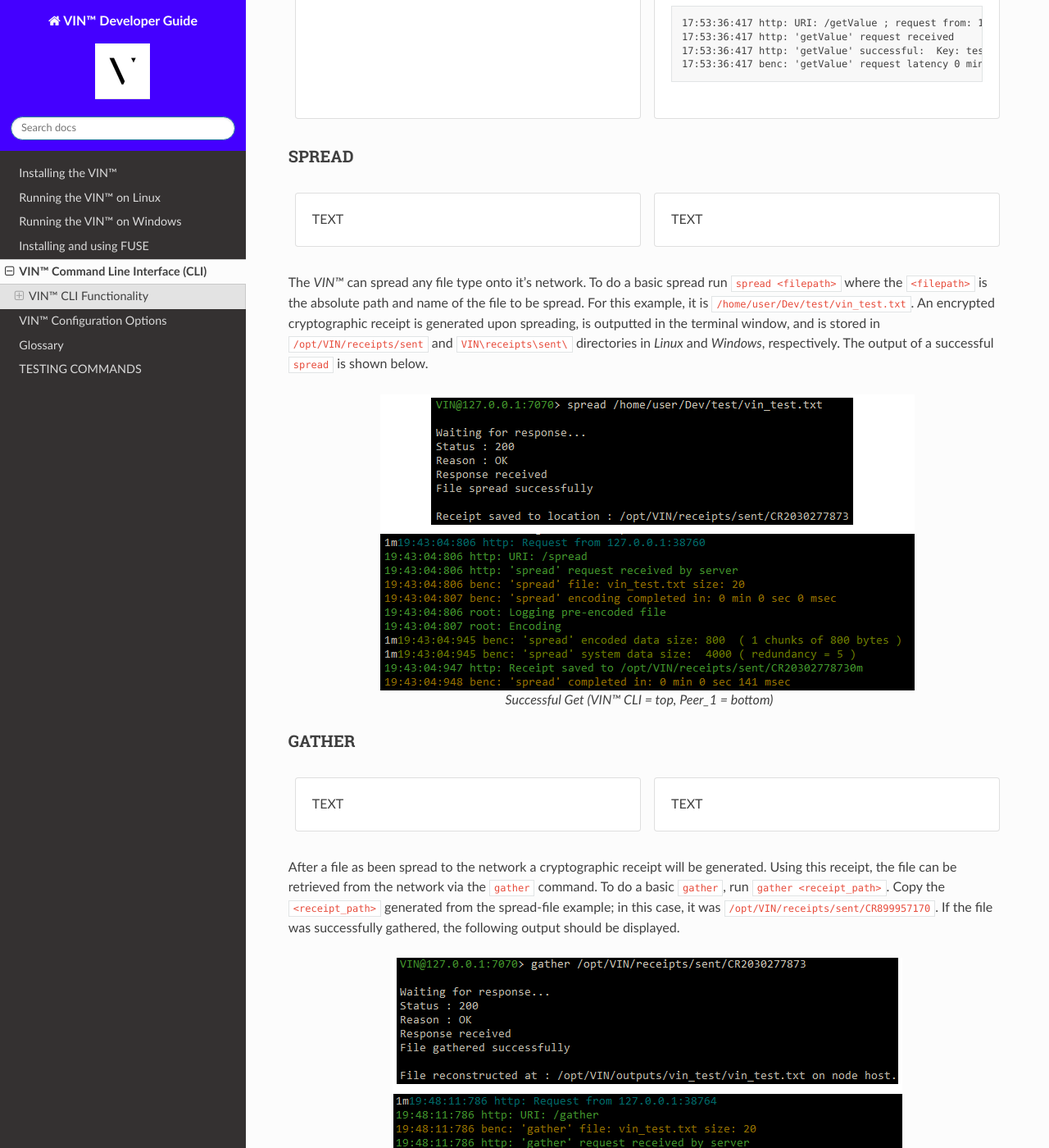
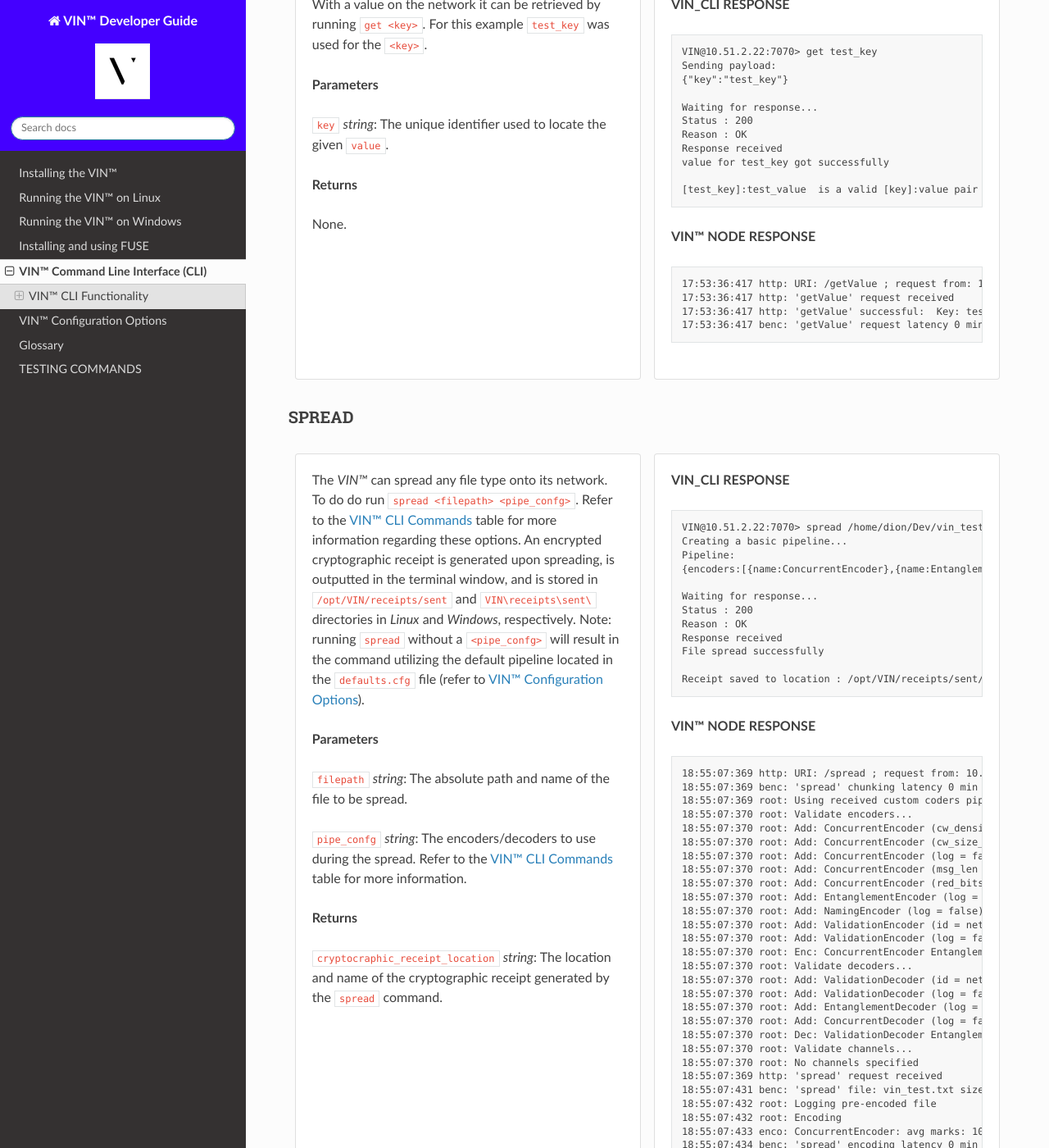
Before and after one commit to Market-Insight-Solutions-LLC/vin-developer-guide, a Sphinx documentation site: the page built from docs/source/vin_cli.rst, in a window 1280 px wide and 1400 px high, scrolled down 5517 px. Shown: the whole window at 82% size. Built offline with Sphinx 7.4.7 and the Read the Docs theme 2.0.0, drawn with Linux system fonts in a browser that asks for light colours; some of the changed text lies outside the part shown.

Commit message:
Updating VIN CLI docs with panel format

```diff
--- a/docs/source/vin_cli.rst
+++ b/docs/source/vin_cli.rst
@@ -84,7 +84,9 @@
 VIN™ CLI Functionality
 =======================
 
-The following instructions assume that a two *VIN™* nodes and one bootstrap node have been instantiated and that one instance of the *VIN™ CLI* is running. For more information on how to get these set up, refer to :ref:`running-the-vin-linux` (or :ref:`running-the-vin-windows`).
+The following instructions assume that a two *VIN™* nodes and one bootstrap node have been instantiated and that one instance of the *VIN™ CLI* is running. For more information on how to set these up, refer to :ref:`running-the-vin-linux` (or :ref:`running-the-vin-windows`).
+
+Note: the following *VIN™ CLI* descriptions were gathered from a *Linux* operating system. However, other operating systems will have the same outputs unless otherwise noted.
 
 
 HELP
@@ -216,15 +220,23 @@
               Shutdown connected node.
 
 
-
-
 EXIT
 -----
 
 .. panels::
     :card: none
 
+    **Description**
+
     Quits the current session of the *VIN™ CLI*.
+
+    **Parameters**
+
+    None.
+
+    **Returns**
+
+    None.
 
     ---
 
@@ -242,7 +254,17 @@
 .. panels::
     :card: none
 
+    **Description**
+
     Pings the connected node to check its status. The connected node responds with a "Server pong!" message if successful.
+
+    **Parameters**
+
+    None.
+
+    **Returns**
+
+    None.
 
     ---
 
@@ -302,8 +327,6 @@
       17:47:30:360 http: 'putValue' request received
       17:47:30:360 http: 'putValue' successful:  Key: test_key ; Value: test_value
       17:47:30:360 benc: 'putValue' request latency 0 min 0 sec 0 msec
-
-
 
 
 GET
@@ -350,32 +373,82 @@
       17:53:36:417 benc: 'getValue' request latency 0 min 0 sec 0 msec
 
 
-
-
-
-
-
 SPREAD
 ---------
 
 .. panels::
     :card: none
 
-    TEXT
+    The *VIN™* can spread any file type onto its network. To do do run ``spread <filepath> <pipe_confg>``. Refer to the :ref:`vincli-commands` table for more information regarding these options. An encrypted cryptographic receipt is generated upon spreading, is outputted in the terminal window, and is stored in ``/opt/VIN/receipts/sent`` and ``VIN\receipts\sent\`` directories in *Linux* and *Windows*, respectively. Note: running ``spread`` without a ``<pipe_confg>`` will result in the command utilizing the default pipeline located in the ``defaults.cfg`` file (refer to :ref:`vin-configuration`).
+
+    **Parameters**
+
+    ``filepath`` *string*: The absolute path and name of the file to be spread.
+
+    ``pipe_confg`` *string*: The encoders/decoders to use during the spread. Refer to the :ref:`vincli-commands` table for more information.
+
+    **Returns**
+
+    ``cryptocraphic_receipt_location`` *string*: The location and name of the cryptographic receipt generated by the ``spread`` command.
 
     ---
 
-    TEXT
+    **VIN_CLI RESPONSE**
 
+    .. code-block:: none
 
-The *VIN™* can spread any file type onto it's network. To do a basic spread run ``spread <filepath>`` where the ``<filepath>`` is the absolute path and name of the file to be spread. For this example, it is ``/home/user/Dev/test/vin_test.txt``. An encrypted cryptographic receipt is generated upon spreading, is outputted in the terminal window, and is stored in ``/opt/VIN/receipts/sent`` and ``VIN\receipts\sent\`` directories in *Linux* and *Windows*, respectively. The output of a successful ``spread`` is shown below.
+      VIN@10.51.2.22:7070> spread /home/dion/Dev/vin_test.txt [coe,ene,nae,vae,vad,end,cod]
+      Creating a basic pipeline...
+      Pipeline:
+      {encoders:[{name:ConcurrentEncoder},{name:EntanglementEncoder},{name:NamingEncoder},{name:ValidationEncoder}],decoders:[{name:ValidationDecoder},{name:EntanglementDecoder},{name:ConcurrentDecoder}],channels:[]}
 
-.. figure:: images/vin_cli/vincli_spread.png
-  :scale: 100
-  :align: center
-  :alt: Successful Spread
+      Waiting for response...
+      Status : 200
+      Reason : OK
+      Response received
+      File spread successfully
 
-  Successful Get (*VIN™ CLI* = top, Peer_1 = bottom)
+      Receipt saved to location : /opt/VIN/receipts/sent/CR1213465839
+
+    **VIN™ NODE RESPONSE**
+
+    .. code-block:: none
+
+      18:55:07:369 http: URI: /spread ; request from: 10.51.2.22:45520
+      18:55:07:369 benc: 'spread' chunking latency 0 min 0 sec 0 msec
+      18:55:07:369 root: Using received custom coders pipeline
+      18:55:07:370 root: Validate encoders...
+      18:55:07:370 root: Add: ConcurrentEncoder (cw_density = 0.33)
+      18:55:07:370 root: Add: ConcurrentEncoder (cw_size_2_pow = 15)
+      18:55:07:370 root: Add: ConcurrentEncoder (log = false)
+      18:55:07:370 root: Add: ConcurrentEncoder (msg_len = 1000)
+      18:55:07:370 root: Add: ConcurrentEncoder (red_bits = 30)
+      18:55:07:370 root: Add: EntanglementEncoder (log = false)
+      18:55:07:370 root: Add: NamingEncoder (log = false)
+      18:55:07:370 root: Add: ValidationEncoder (id = network_data)
+      18:55:07:370 root: Add: ValidationEncoder (log = false)
+      18:55:07:370 root: Enc: ConcurrentEncoder EntanglementEncoder NamingEncoder ValidationEncoder
+      18:55:07:370 root: Validate decoders...
+      18:55:07:370 root: Add: ValidationDecoder (id = network_data)
+      18:55:07:370 root: Add: ValidationDecoder (log = false)
+      18:55:07:370 root: Add: EntanglementDecoder (log = false)
+      18:55:07:370 root: Add: ConcurrentDecoder (log = false)
+      18:55:07:370 root: Dec: ValidationDecoder EntanglementDecoder ConcurrentDecoder
+      18:55:07:370 root: Validate channels...
+      18:55:07:370 root: No channels specified
+      18:55:07:369 http: 'spread' request received
+      18:55:07:431 benc: 'spread' file: vin_test.txt size: 16
+      18:55:07:432 root: Logging pre-encoded file
+      18:55:07:432 root: Encoding
+      18:55:07:433 enco: ConcurrentEncoder: avg marks: 1021
+      18:55:07:434 benc: 'spread' encoding latency 0 min 0 sec 2 msec
+      Job Watchdog (0): Job finished signal received
+      Job Watchdog (0): Tasks (Processing 0, Pending 0)
+      18:55:07:502 benc: 'spread' uploading latency 0 min 0 sec 68 msec
+      18:55:07:503 benc: 'spread' total latency 0 min 0 sec 71 msec
+      18:55:07:503 benc: 'spread' encoded data size: 4096  ( 1 chunks of 4096 bytes )
+      18:55:07:503 benc: 'spread' system data size:  20480 ( redundancy = 5 )
+      18:55:07:540 http: 'spread' receipt saved to: /opt/VIN/receipts/sent/CR1213465839
 
 
 GATHER
@@ -384,22 +457,50 @@
 .. panels::
     :card: none
 
-    TEXT
+    With a file spread to the network, a cryptographic receipt will be generated. Using this receipt, the file can be retrieved from the network via the ``gather`` command. To do so, run ``gather <command> <receipt_path>``.
+
+    **Parameters**
+
+    ``command`` *string*: The commands available are ``append``, ``-a``, ``a`` to append data to existing file; ``overwrite``, ``-o``, ``o`` to overwrite the existing file; ``create``, ``-c``, ``c`` to create a new file.
+
+    ``receipt_path`` *string*: The location and name of the cryptographic receipt.
+
+    **Returns**
+
+    ``file_location`` *string*: The location and name of gathered file.
 
     ---
 
-    TEXT
+    **VIN_CLI RESPONSE**
 
-After a file as been spread to the network a cryptographic receipt will be generated. Using this receipt, the file can be retrieved from the network via the ``gather`` command. To do a basic ``gather``, run ``gather <receipt_path>``. Copy the ``<receipt_path>`` generated from the :ref:`spread-file` example; in this case, it was ``/opt/VIN/receipts/sent/CR899957170``. If the file was successfully gathered, the following output should be displayed.
+    .. code-block:: none
 
-.. figure:: images/vin_cli/vincli_gather.png
-  :scale: 100
-  :align: center
-  :alt: Successful Gather
+      VIN@10.51.2.22:7070> gather create /opt/VIN/receipts/sent/CR1213465839
 
-  Successful Get (*VIN™ CLI* = top, Peer_1 = bottom)
+      Waiting for response...
+      Status : 200
+      Reason : OK
+      Response received
+      File gathered successfully
 
-Note: this ``gather`` created a new ``vin_test.txt`` file, thus there is a ``(2)`` at the end of the filename. To overwrite the file, or append to its contents, refer to the :ref:`supported-commands` table.
+      File reconstructed at : /opt/VIN/outputs/vin_test/vin_test.txt on node host.
+
+    **VIN™ NODE RESPONSE**
+
+    .. code-block:: none
+
+      19:11:42:011 http: URI: /gather ; request from: 10.51.2.22:45522
+      19:11:42:012 root: Dec: ValidationDecoder EntanglementDecoder ConcurrentDecoder
+      19:11:42:011 http: 'gather' request received
+      19:11:42:027 benc: 'gather' file: vin_test.txt size: 16
+      Job Watchdog (110): Tasks (Processing 0, Pending 0)
+      19:11:43:028 benc: 'gather' acquisition latency 0 min 1 sec 16 msec
+      19:11:43:029 benc: 'gather' encoded data size: 4096  ( 1 chunks of 4096 bytes )
+      19:11:43:029 root: Decoding
+      19:11:43:036 benc: 'gather' decoding latency 0 min 0 sec 7 msec
+      19:11:43:037 benc: 'gather' total latency 0 min 1 sec 25 msec
+      19:11:43:061 root: File rebuild at: /opt/VIN/outputs/vin_test/vin_test.txt
+
 
 
 SHARE
```
Also changed, not shown: other parts of docs/source/vin_cli.rst (+7 -2 lines).
